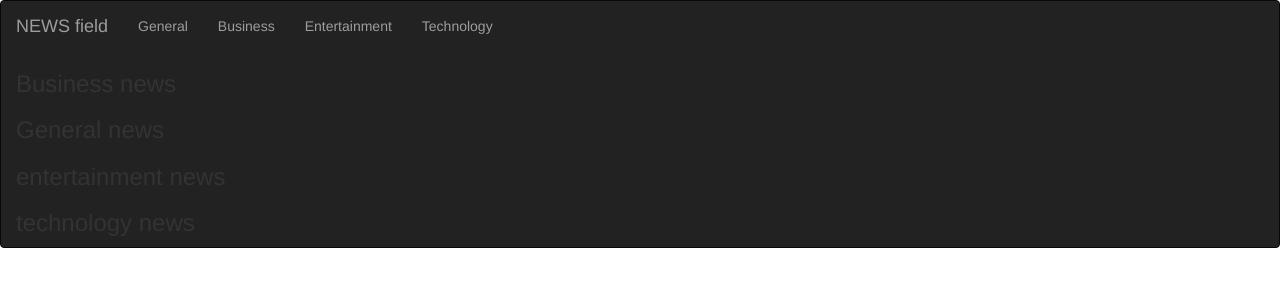
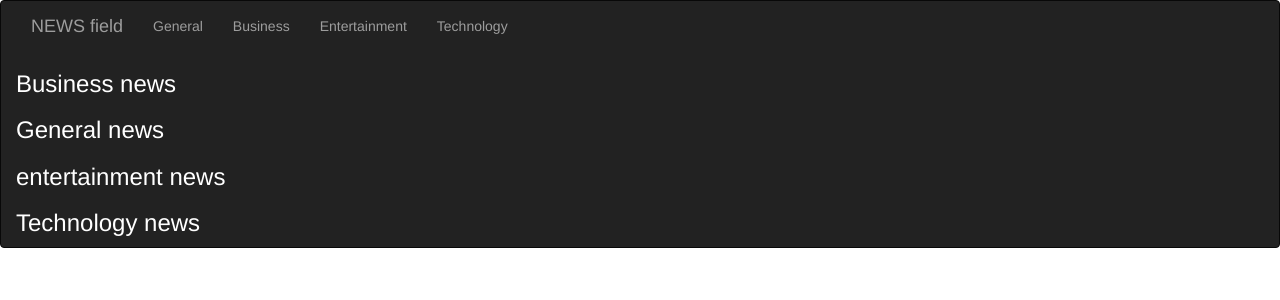
Before and after one commit to Magnific7/News_highlight, a Flask app: template app/templates/index.html in a window 1280 px wide. Shown: the top 300 px of the page. Run offline with Flask 2, Linux system fonts and the light colour scheme; the template is opened without the code that fills it, so the values that code supplies are empty; some libraries are stand-ins or nearby versions.

Commit message:
styles of the page

```diff
--- a/app/templates/index.html
+++ b/app/templates/index.html
@@ -16,7 +16,7 @@
 
 {% block content %}
 
-    <div>    <h3 id="business"> Business news</h3>
+    <div>   <span style="color:white"> <h3 id="business"> Business news</h3></span>
         <ul>
             {% for business in business_sources %}
             <!-- <li>{{ business.name}}</li> -->
@@ -27,7 +27,7 @@
 
         <!-- general -->
     <div id="general">
-    <h3> General news</h3>
+    <h3><span style="color:white"> <h3 id="business"> General news</h3></span></h3>
         <ul>
             {% for general in general_sources %}
             <li><a a href="/source/{{general.id}}">{{ general.name}}</a></li>
@@ -44,7 +44,7 @@
         </ul> -->
         <!-- Upcoming movie  -->
         <div>
-        <h3 id="entertainment"> entertainment news</h3>
+        <h3 id="entertainment"> <span style="color:white"> <h3 id="business"> entertainment news</h3></span></h3>
         <ul>
             {% for entertainment in entertainment_sources %}
             <li><a a href="/source/{{entertainment.id}}">{{ entertainment.name}}</a></li>
@@ -53,7 +53,7 @@
     </div>
         <!-- technology -->
         <div>
-        <h3 id="technology"> technology news</h3>
+        <h3 id="technology"> <span style="color:white"> <h3 id="business"> Technology news</h3></span></h3>
         <ul>
             {% for technology in technology_sources %}
             <li><a a href="/source/{{technology.id}}">{{ technology.name}}</a></li>
--- a/app/templates/navbar.html
+++ b/app/templates/navbar.html
@@ -1,17 +1,18 @@
 
 <div class="navbar navbar-inverse" role="navigation">
         <div class="container-fluid" styles>
-            <div class="navbar-header">
+            <!-- <div class="navbar-header">
                 <button type="button" class="navbar-toggle" data-toggle="collapse" data-target=".navbar-collapse">
                   <span class="sr-only">Toggle navigation</span>
                   <span class="icon-bar"></span>
                   <span class="icon-bar"></span>
                   <span class="icon-bar"></span>
                 </button>
-                <a class="navbar-brand" href="/"> NEWS field </a>
-            </div>
+                <li><a class="navbar-brand" href="/"> NEWS field </a></li>
+            </div> -->
             <div class="navbar-collapse collapse">
                 <ul class="nav navbar-nav">
+                    <li><a class="navbar-brand" href="/"> NEWS field </a></li>
                     <li><a href="/#general">General</a></li>
                     <li><a href="/#business">Business</a></li>
                     <li><a href="/#entertainment">Entertainment</a></li>
--- a/app/templates/source.html
+++ b/app/templates/source.html
@@ -20,10 +20,10 @@
     {% for article in articles %}
     <img src="{{article.image}}" alt="{{article.title}}" style="width: 60%; height: 60%">
     <a target="_blank" href="{{article.url}}">
-            <h4 style="font-weight: 700">{{article.title}}</h4>
+            <h4 style="font-weight: 700;">{{article.title}}</h4>
         </a>
-        <p><small style="font-style: italic;">written by {{article.author}} on {{article.date}}</small></p>
-        <p>{{article.description}}</p>
+        <p><small style="font-style: italic; color:white;">written by {{article.author}} on {{article.date}}</small></p>
+        <p style='color: white;'>{{article.description}}</p>
         <a target="_blank" href="{{article.url}}">
                 <button class="btn btn-sm btn-default" style="color: #0d47a1">Read more</button>
         </a>
```
